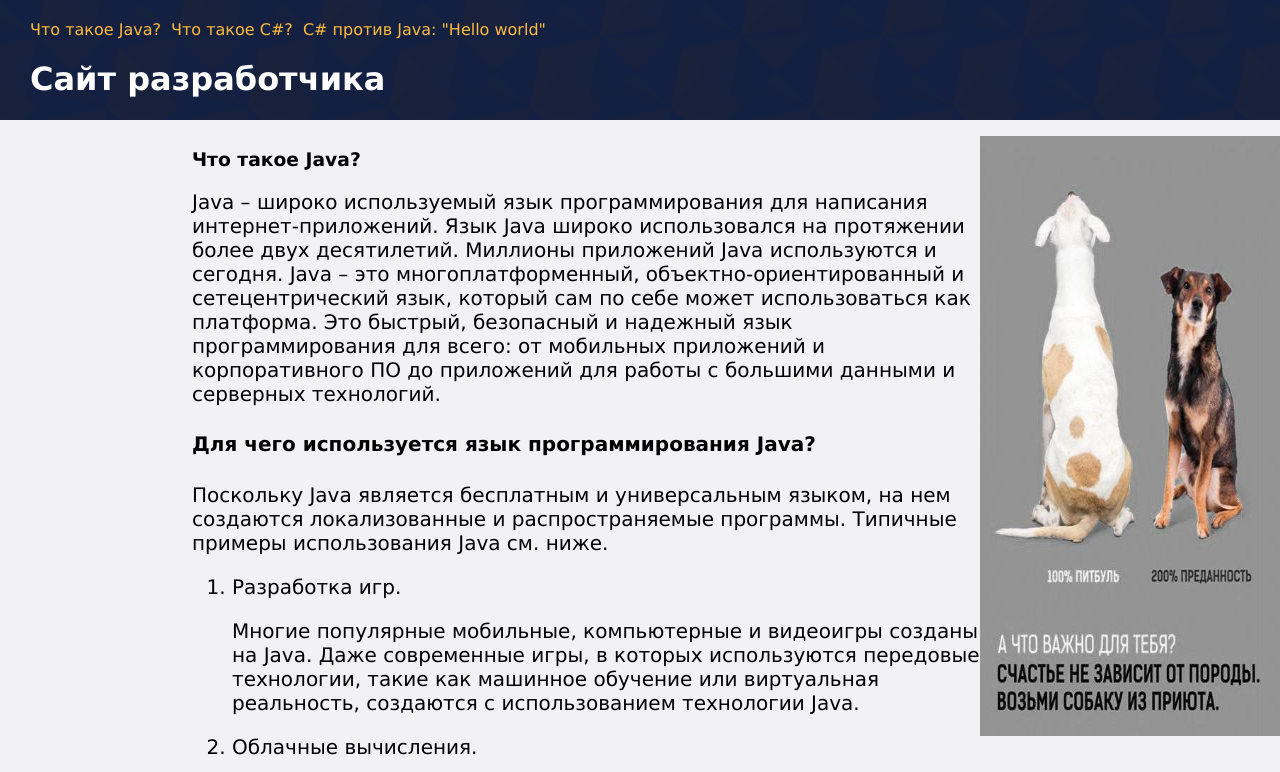
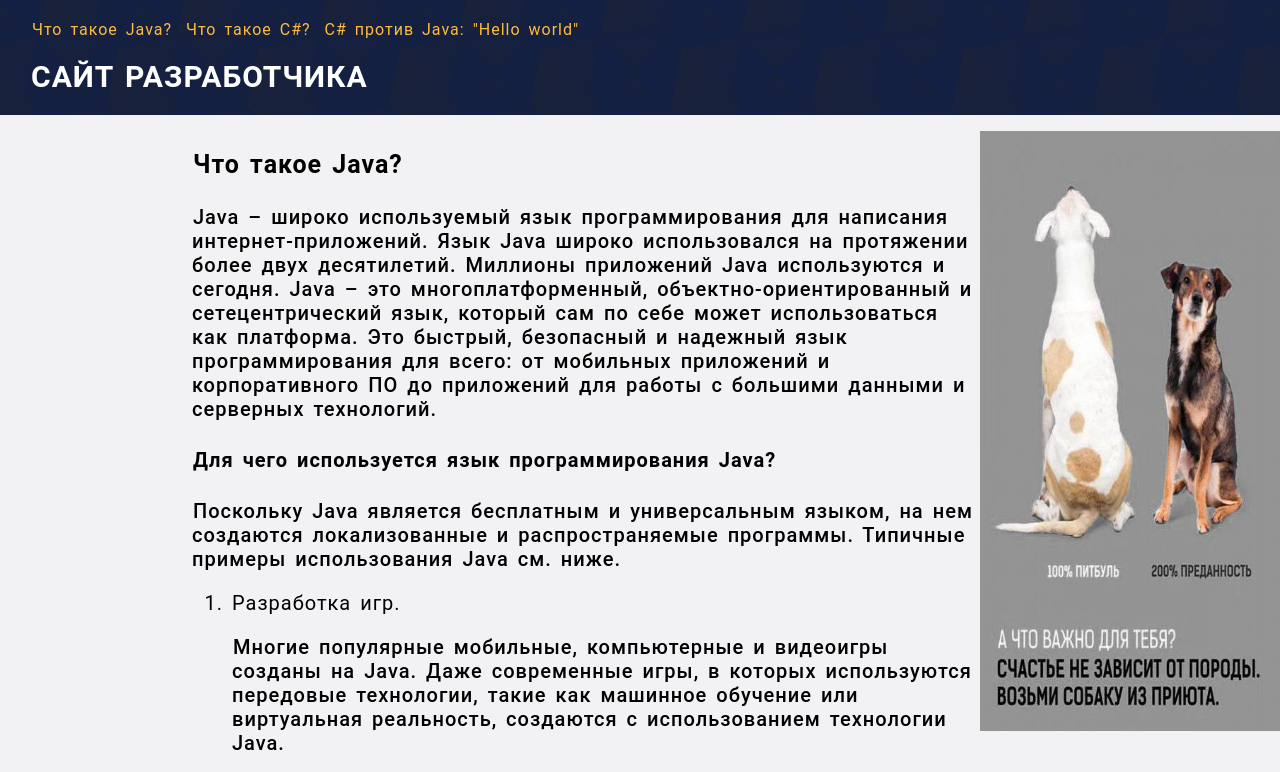
Before and after one commit to Asutaaa/Is-2022-Web, a plain HTML site: page index.html in a window 1280 px wide. Shown: the top 772 px of the page. Drawn offline with Linux system fonts and the light colour scheme.

Commit message:
fixed: style.css

```diff
--- a/css/style.css
+++ b/css/style.css
@@ -3,8 +3,13 @@ body{
 	margin-top: 0px;
 	margin-left: 0px;
 	margin-right: 0px;
-	font-family: Verdana;
+	font-family: Roboto;
 	text-align:left;
+	line-height: 1.2;
+	text-indent: 1px;
+	word-spacing: 3px;
+	letter-spacing: 1px;
+
 }
 li{
 	font-size: 100%;
@@ -19,9 +24,19 @@ li{
 h4{
 	font-size: 20px;
 }
+h3{
+	font-size: 25px;
+}
 
 h1{
 	color:  #ffffff;
+	font-size: 30px;
+	text-transform: uppercase;
+}
+@media screen and (max-width: 1100px){
+	pre{
+		overflow-x: scroll;
+	}
 }
 .li{
 	font-size: 20px;
```
